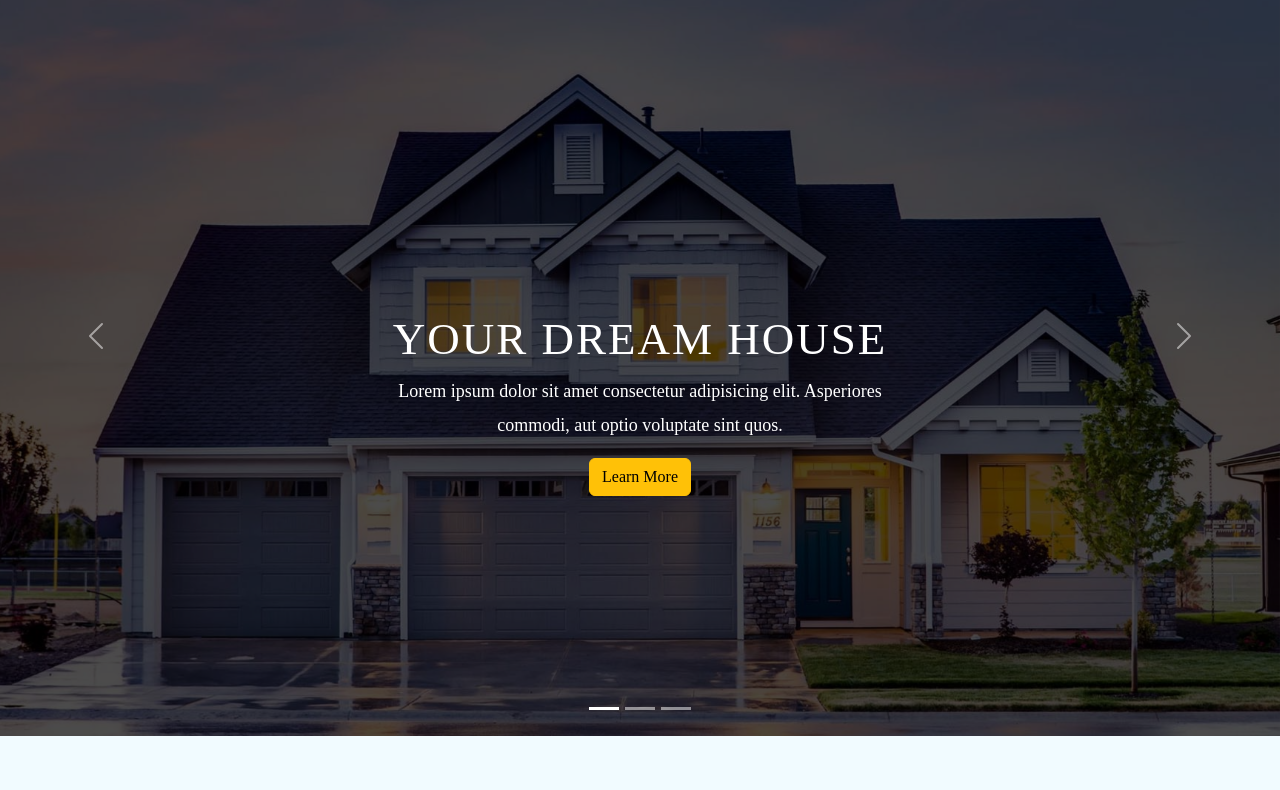
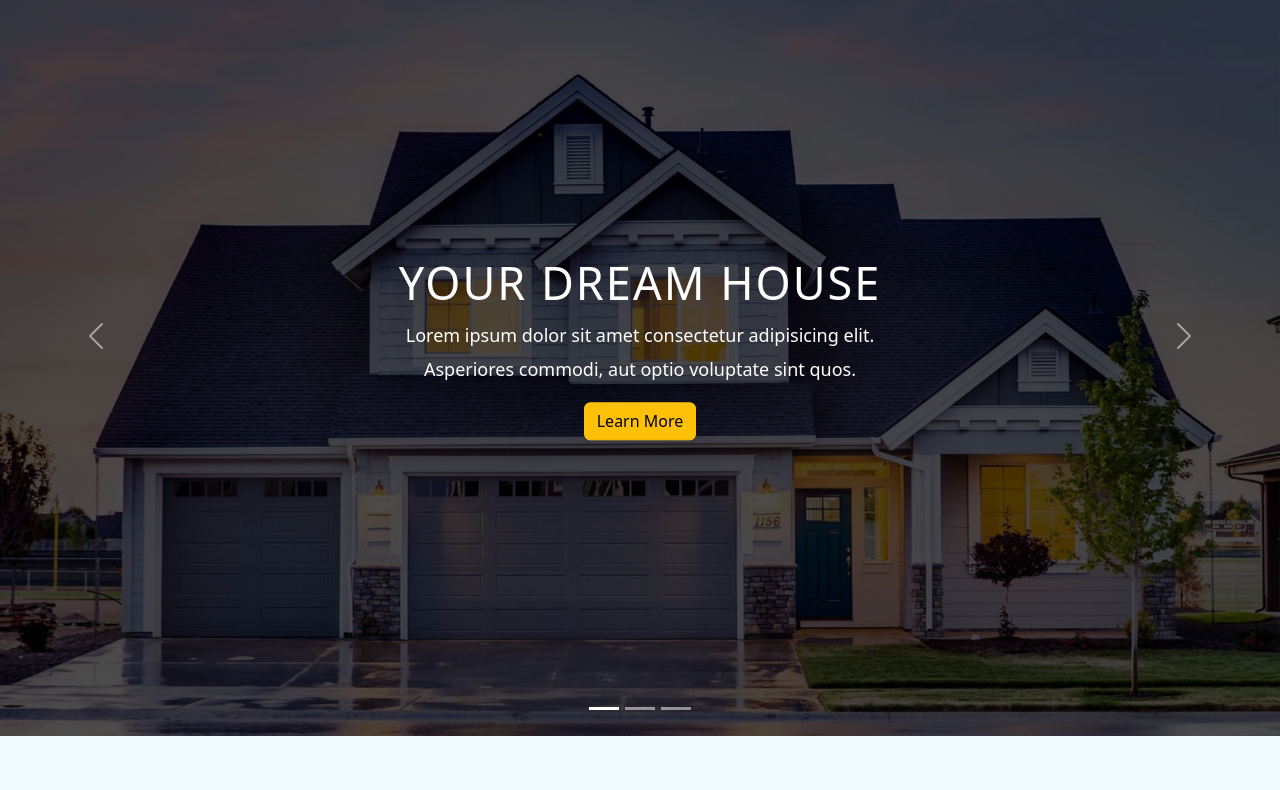
Before and after one commit to Nikolosblack/bootstrap, a plain HTML site: page buildcon/index.html in a window 1280 px wide. Shown: the part 64-854 px from the top of the page. Drawn offline with nearby package versions, Linux system fonts and the light colour scheme.

Commit message:
add some changes

```diff
--- a/buildcon/style.css
+++ b/buildcon/style.css
@@ -1,7 +1,3 @@
-* {
-    font-family: "montserrat";
-}
-
 body {
     background-color: #f1fbff;
 }
@@ -16,8 +12,10 @@ body {
 }
 
 .carousel-caption {
-    bottom: 220px;
+    top: 50%;
+    transform: translate(0, -50%);
     z-index: 2;
+    bottom: auto;
 }
 
 .carousel-caption h5 {
```
